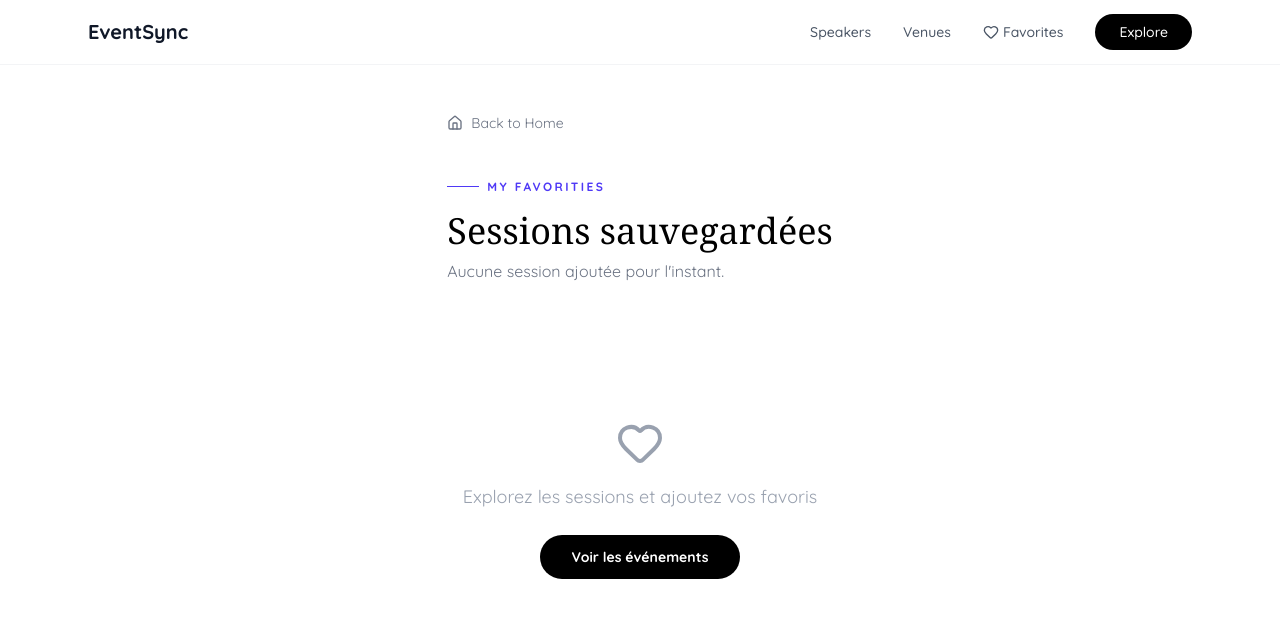
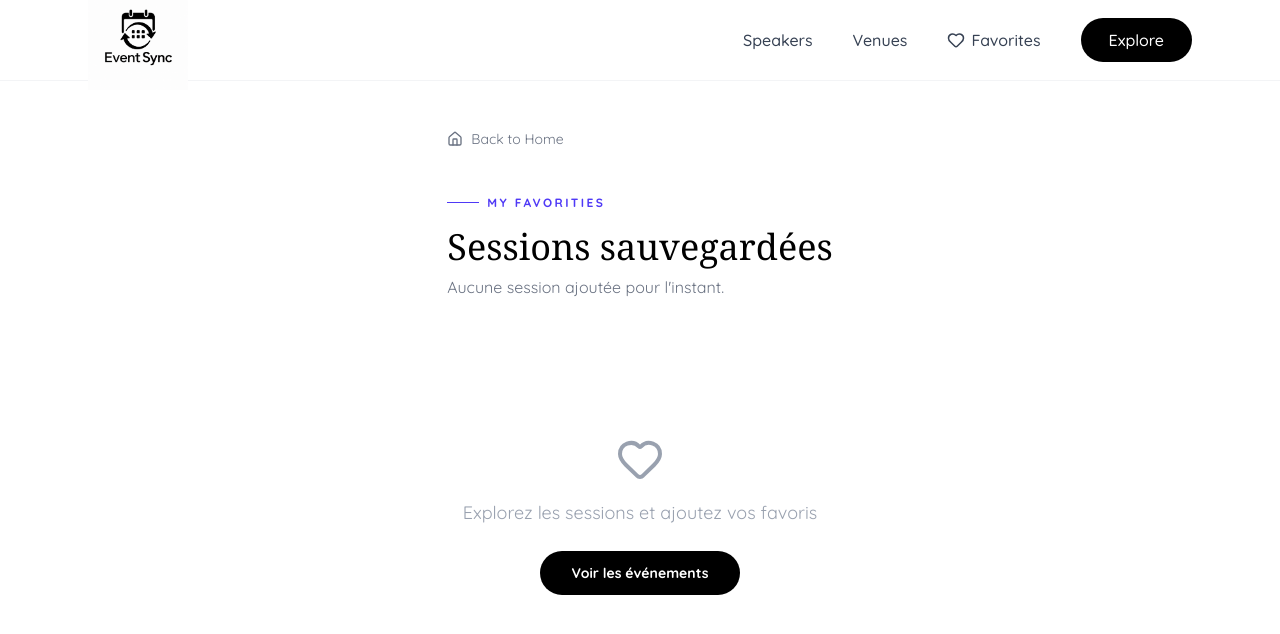
Before and after one commit to gama-hei/eventsync-core-platform, a Next.js app in the folder client/: page /favorites in a window 1280 px wide. Shown: the top 634 px of the page. Built offline with nearby package versions, Linux system fonts and the light colour scheme; no server answers.

Commit message:
style: enhance logo clarity with CSS filters and white background

```diff
--- a/client/src/components/Header.tsx
+++ b/client/src/components/Header.tsx
@@ -1,38 +1,46 @@
 "use client";
 
+import { Heart } from "lucide-react";
+import Image from "next/image";
 import Link from "next/link";
-import { Heart } from "lucide-react";
+import logo from "../../public/images/logo.png";
 
 export function Header() {
   return (
-    <header className="sticky top-0 z-50 w-full border-b border-gray-100 bg-white/80 backdrop-blur-md">
-      <div className="max-w-6xl mx-auto px-6 h-16 flex justify-between items-center">
-        <Link href="/" className="text-xl font-bold text-gray-900">
-          EventSync
+    <header className="sticky top-0 z-50 w-full border-b border-gray-100 bg-white/90 backdrop-blur-lg">
+      <div className="max-w-6xl mx-auto px-6 h-20 flex justify-between items-center">
+        <Link href="/" className="flex items-center gap-3 group">
+          <Image
+            src={logo}
+            alt="EventSync"
+            className="w-25 h-25 object-contain transition-transform duration-300"
+            priority
+          />
         </Link>
-        <nav className="hidden md:flex items-center gap-8">
+
+        <nav className="hidden md:flex items-center gap-10">
           <Link
             href="/speakers"
-            className="text-sm font-medium text-gray-600 hover:text-gray-900 transition-colors"
+            className="text-base font-medium text-gray-700 hover:text-black transition-colors hover:scale-105"
           >
             Speakers
           </Link>
           <Link
             href="/rooms"
-            className="text-sm font-medium text-gray-600 hover:text-gray-900 transition-colors"
+            className="text-base font-medium text-gray-700 hover:text-black transition-colors hover:scale-105"
           >
             Venues
           </Link>
           <Link
             href="/favorites"
-            className="flex items-center gap-1 text-sm font-medium text-gray-600 hover:text-gray-900 transition-colors"
+            className="flex items-center gap-1.5 text-base font-medium text-gray-700 hover:text-black transition-colors hover:scale-105"
           >
-            <Heart className="h-4 w-4" />
+            <Heart className="h-4.5 w-4.5 hover:fill-black transition-colors" />
             Favorites
           </Link>
           <Link
             href="/events"
-            className="px-6 py-2 text-sm font-medium bg-black text-white rounded-full hover:bg-gray-800 transition-all"
+            className="px-7 py-2.5 text-base font-medium bg-black text-white rounded-full hover:bg-gray-800 hover:shadow-lg hover:scale-105 transition-all"
           >
             Explore
           </Link>
```
Also changed, not shown: client/public/images/logo.png (added).
